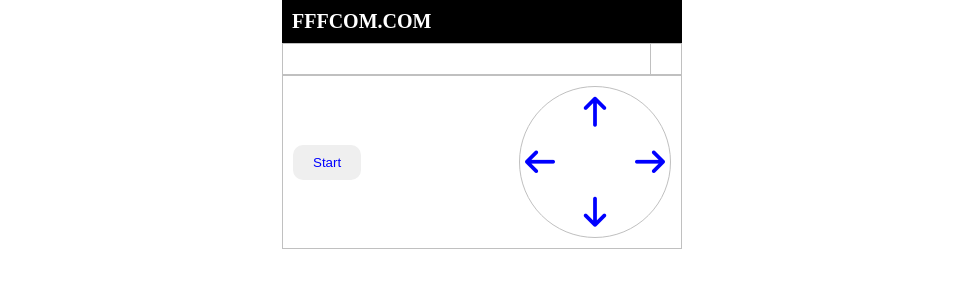
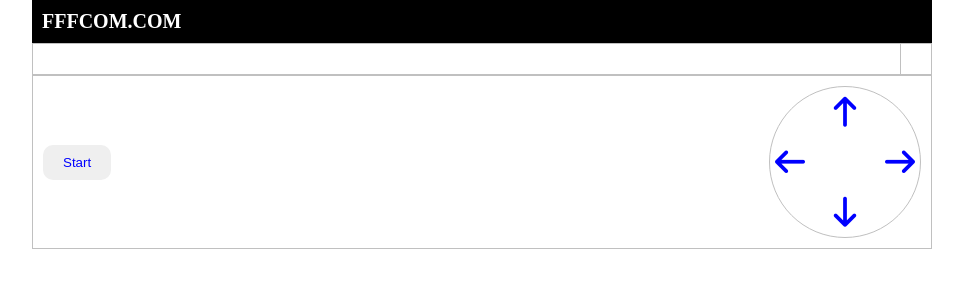
Before and after one commit to kiokai/show-game, a plain HTML site: page index.html in a window 1280 px wide. Shown: the whole page, without its empty margins (158-1121 px from the left). Drawn offline with Linux system fonts and the light colour scheme.

Commit message:
Update style.css

```diff
--- a/style.css
+++ b/style.css
@@ -4,7 +4,7 @@ body {
 }
 
 #app {
-  width: 400px;
+  width: 900px;
   margin: auto
 }
 
@@ -36,6 +36,10 @@ body {
   align-items: center;
   justify-content: center;
   border: none;
+}
+
+#button #up, #button #down {
+  width: 100%;
 }
 
 #button button i {
```
